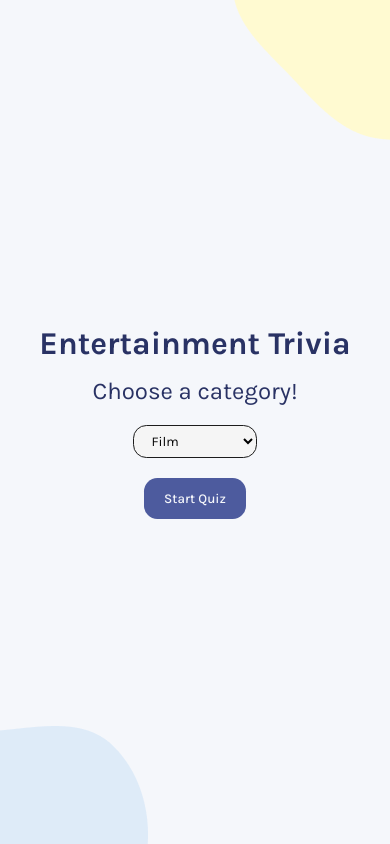
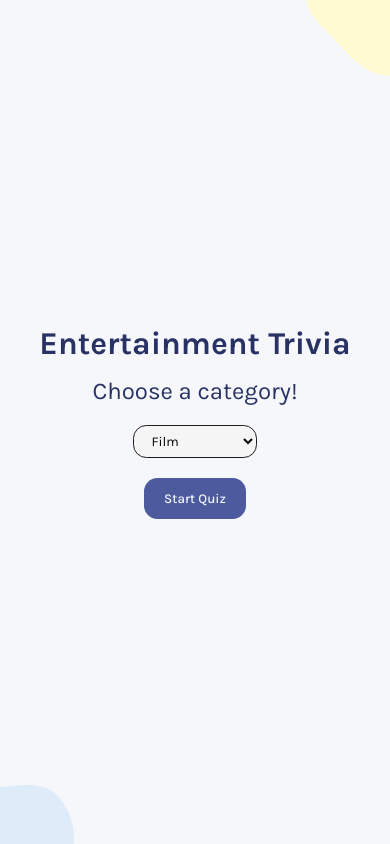
Before and after one commit to Jefferyi-Magtubo/Entertainment-Trivia, a React (Vite) app: page / in a window 390 px wide. Built offline with nearby package versions, Linux system fonts and the light colour scheme.

Commit message:
Adjusted the widths of the blobs to be more responsive

```diff
--- a/src/index.css
+++ b/src/index.css
@@ -37,6 +37,7 @@ body {
   top: 0;
   right: 0;
   z-index: -1;
+  width: 27%;
 }
 
 .botBlob {
@@ -44,6 +45,7 @@ body {
   bottom: 0;
   left: 0;
   z-index: -1;
+  width: 19%;
 }
 
 button, select {
```
